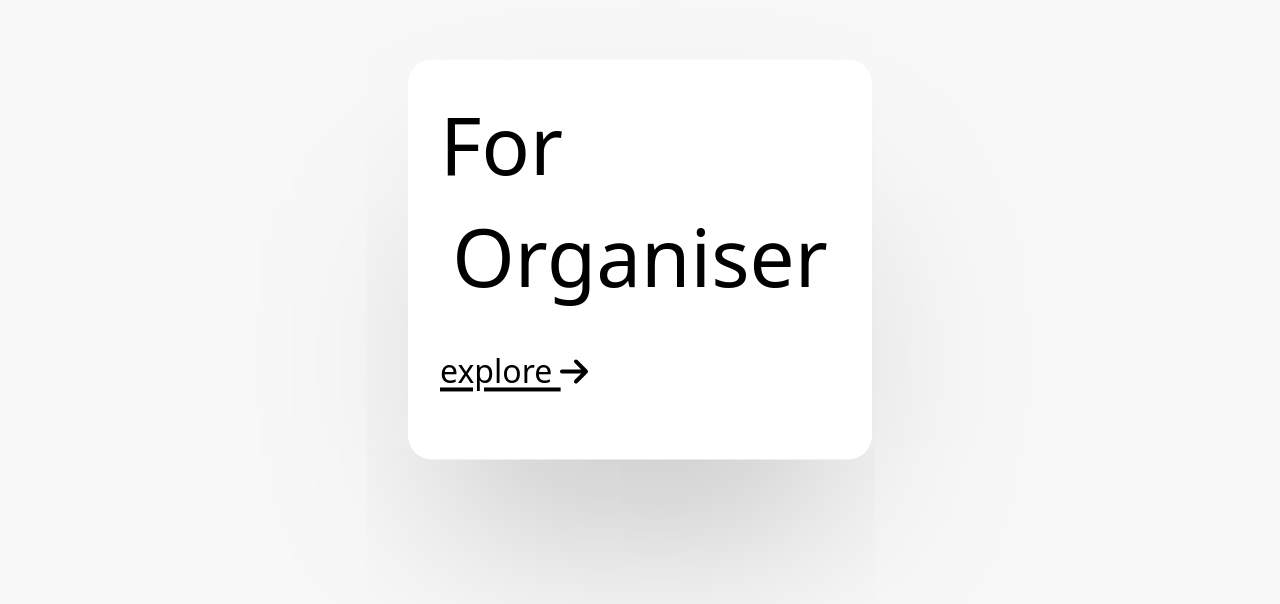
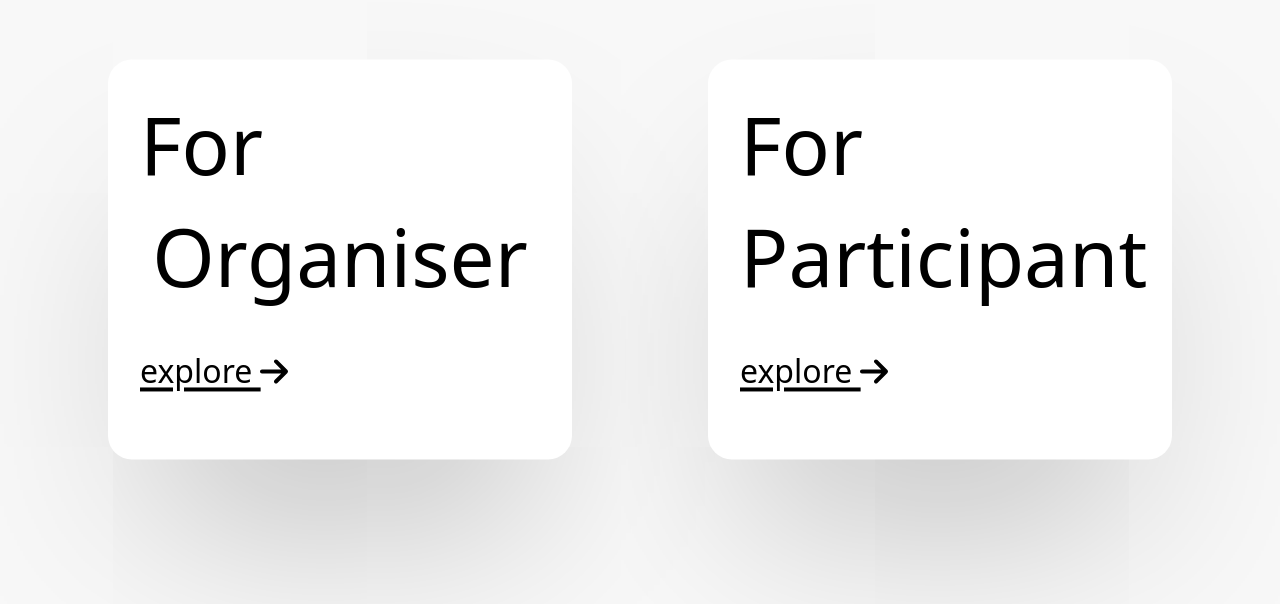
Before and after one commit to prithasaha2722/Eventify, a React (Create React App) app in the folder client/: page / in a window 1280 px wide. Shown: the part 1001-1605 px from the top of the page. Built offline with nearby package versions, Linux system fonts and the light colour scheme.

Commit message:
Home Animation done

```diff
--- a/client/src/components/Home/Img.jsx
+++ b/client/src/components/Home/Img.jsx
@@ -36,7 +36,9 @@ const Img = () => {
               <motion.button className="shadow-2xl h-[100px] w-[116px] rounded-md flex flex-col items-start justify-center text-xl font-medium p-2 bg-white" whileHover={{top:'-50px'}}>
                 <span className="text-[#000000] font-thin">For</span><span className="w-full">Organiser</span><span className="text-[0.5rem] underline">explore <FontAwesomeIcon icon={faArrowRight}/></span>
               </motion.button>
-
+              <motion.button onClick={()=> <Navigate to='/eventLabs'/>} className="shadow-2xl h-[100px] w-[116px] rounded-md flex flex-col items-start justify-center text-xl font-medium p-2 bg-white" whileHover={{top: '49%'}}>
+                <span className="text-[#000000] font-thin">For</span><span className="w-full">Participant</span><span className="text-[0.5rem] underline">explore <FontAwesomeIcon icon={faArrowRight}/></span>
+              </motion.button>
             </div>
           </motion.div>
         </motion.div>
```
